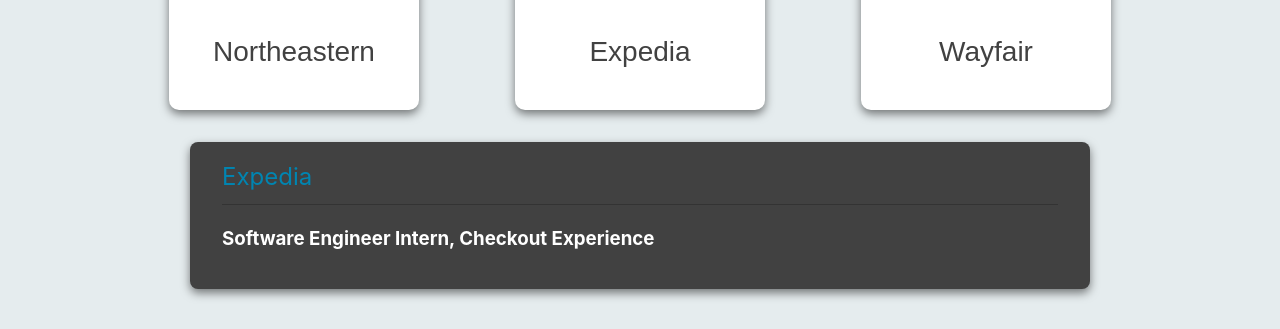
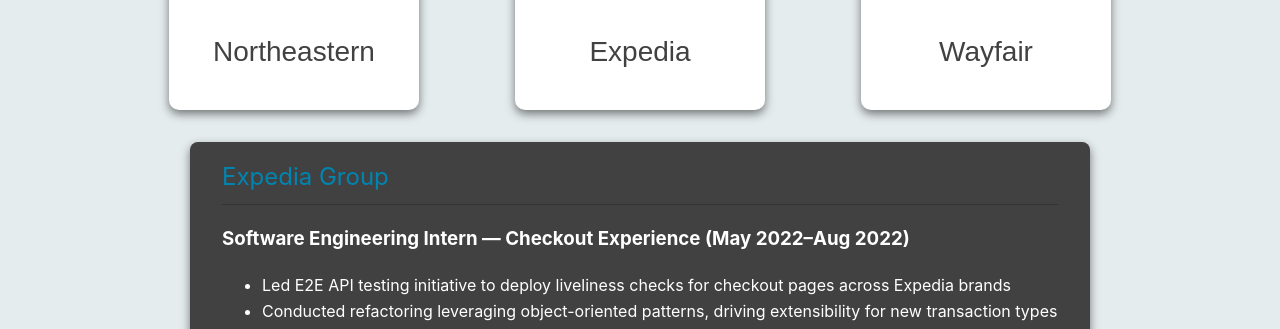
Before and after one commit to sbseanyboy/sbseanyboy.github.io, a plain HTML site: page home.html in a window 1280 px wide. Both pictures are taken after a click on the button "Expedia". Shown: the part 1762-2091 px from the top of the page. Drawn offline with Linux system fonts and the light colour scheme.

Commit message:
populate more data in drop downs

```diff
--- a/css/style.css
+++ b/css/style.css
@@ -230,7 +230,7 @@
 .dropdown-wide.show {
   padding: 1rem 2rem;
   transform: scaleY(1);
-  max-height: 500px; /* Adjust if you expect more content */
+  max-height: 600px; /* Adjust if you expect more content */
 }
 
 #experience-dropdown h2,
--- a/home.html
+++ b/home.html
@@ -59,15 +59,15 @@
         <div class="text">
             <h2>Experience</h2>
             <div class="experience-icons">
-              <button class="icon-button" company="Northeastern University" title="Teaching Assistant, Fundamentals of Computer Science">
+              <button class="icon-button" company="Northeastern University Khoury College of Computer Sciences">
                 <img src="/images/icons/northeastern.png" alt="Northeastern Logo" />
                 <h2>Northeastern</h2>
               </button>
-              <button class="icon-button" company="Expedia Group" title="Software Engineer Intern, Checkout Experience">
+              <button class="icon-button" company="Expedia Group">
                 <img src="/images/icons/expedia.png" alt="Expedia Logo" />
                 <h2>Expedia</h2>
               </button>
-              <button class="icon-button" company="Wayfair LLC" title="Software Engineer, Supply Chain and Retail Tech">
+              <button class="icon-button" company="Wayfair LLC">
                 <img src="/images/icons/wayfair.png" alt="Wayfair Logo" />
                 <h2>Wayfair</h2>
               </button>
@@ -124,15 +124,15 @@
         <div class="text">
             <h2>Education</h2>
             <div class="experience-icons">
-              <button class="icon-button" company="The American School in Japan" title="High School Diploma, 2016-2020">
+              <button class="icon-button" company="The American School in Japan">
                 <img src="/images/icons/asij.png" alt="Asij Logo" />
                 <h2>ASIJ</h2>
               </button>
-              <button class="icon-button" company="Northeastern University" title="B.S. Computer Science and Business Administration, 2020-2023">
+              <button class="icon-button" company="Northeastern University">
                 <img src="/images/icons/northeastern-seal.png" alt="Northeastern Seal" />
                 <h2>Northeastern</h2>
               </button>
-              <button class="icon-button" company="Georgia Institute of Technology" title="M.S. Computer Science, 2025-2028">
+              <button class="icon-button" company="Georgia Institute of Technology">
                 <img src="/images/icons/gt.png" alt="Georgia Tech Logo" />
                 <h2>Georgia Tech</h2>
               </button>
--- a/js/dropdown.js
+++ b/js/dropdown.js
@@ -1,25 +1,111 @@
+const dropdownData = {
+  "Northeastern University Khoury College of Computer Sciences": {
+    title: "Northeastern University Khoury College of Computer Sciences",
+    subtitle: "Teaching Assistant, Fundamentals of Computer Science",
+    content: `
+      <ul>
+        <li>Hosted office hours and led 2 labs per week providing guidance in technical skills and design techniques</li>
+        <li>Supported curriculum planning, grading, and exam proctoring for 800+ students.</li>
+      </ul>
+    `
+  },
+  "Expedia Group": {
+    title: "Expedia Group",
+    subtitle: "Software Engineering Intern — Checkout Experience (May 2022–Aug 2022)",
+    content: `
+      <ul>
+        <li>Led E2E API testing initiative to deploy liveliness checks for checkout pages across Expedia brands</li>
+        <li>Conducted refactoring leveraging object-oriented patterns, driving extensibility for new transaction types</li>
+        <li>Created a Github Action to automate syncing changes between deployment pipeline UI and Github repository</li>
+      </ul>
+    `
+  },
+  "Wayfair LLC": {
+    title: "Wayfair LLC",
+    subtitle: "Software Engineer Co-op — Marketing Tech (July 2022–December 2022)",
+    content: `
+      <ul>
+        <li>Improved the quality of ads displayed on the storefront with a new Java advertisement ranking algorithms</li>
+        <li>Optimized ad footprint and enhanced the shopping experience by implementing logic to scale ad quantities</li>
+        <li>Corrected the cost of 650,000+ daily ad clicks by discovering and resolving a bug in an ad pricing algorithm</li>
+      </ul>
+    `,
+    subtitle2: "Software Engineer I — Supply Chain and Retail Tech (July 2023–Present)",
+    content2: `
+      <ul>
+        <li>Led the department-wide adoption of Postgres by enhancing infrastructure for easy terraform provisioningm and extending a core data access library to support Postgres and supporting functionality</li>
+        <li>Reduced latencies of a key storefront API by 7-8% by enhancing kafka data propagation, enabling the obsoletion and removal of redundant SQL queries and surrounding code</li>
+        <li>Optimized Kafka consumer applications processing 500k+ messages per second, improving data integrity, eliminating bottlenecks, and enhancing concurrency to ensure real-time processing at scale</li>
+        <li>Fixed several bugs correcting the legal compliance and preventing sale of 63M+ products and 300+ suppliers</li>
+        <li>Led prep efforts for peak sales events by scaling resources and caches, and load-testing storefront services</li>
+        <li>Mentored 4 new hires through onboarding, enabling their contribution to production code in 2 weeks</li>
+      </ul>
+    `
+  },
+  "The American School in Japan": {
+    title: "The American School in Japan",
+    subtitle: "High School Diploma (2016–2020)",
+    content: `
+      <ul>
+        <li>GPA: 3.9 / 4.0</li>
+        <li>High Honors with Distinction</li>
+        <li>AMIS Honor Jazz Band, AP Scholar with Distinction</li>
+      </ul>
+    `
+  },
+  "Northeastern University": {
+    title: "Northeastern University",
+    subtitle: "B.S. Computer Science & Business Administration (2020–2023)",
+    content: `
+      <ul>
+        <li>GPA: 3.7 / 4.0</li>
+        <li>Magna Cum Laude, Dean's List</li>
+        <li>Resilience Award, Achievement Award</li>
+      </ul>
+    `
+  },
+  "Georgia Institute of Technology": {
+    title: "Georgia Institute of Technology",
+    subtitle: "M.S. Computer Science, 2025-2028",
+    content: `
+      <ul>
+        <li>Will begin classes fall 2025!</li>
+      </ul>
+    `
+  }
+};
+
+
 const buttons = document.querySelectorAll('.icon-button');
 
 buttons.forEach(button => {
   button.addEventListener('click', () => {
-    const info = button.getAttribute('title');
-    const title = button.querySelector('h2')?.textContent ?? '';
-
+    const company = button.getAttribute('company');
     const section = button.closest('.section');
     const dropdown = section.querySelector('.dropdown-wide');
 
+    const data = dropdownData[company];
+    if (!data) return;
+
     const isVisible = dropdown.classList.contains('show');
     const currentTitle = dropdown.querySelector('h2')?.textContent;
-    const currentInfo = dropdown.querySelector('h3')?.textContent;
 
-    if (isVisible && currentTitle === title && currentInfo === info) {
+    if (isVisible && currentTitle === data.title) {
       dropdown.classList.remove('show');
-      setTimeout(() => dropdown.innerHTML = '', 400); // Wait for animation before clearing
+      setTimeout(() => dropdown.innerHTML = '', 400);
     } else {
       dropdown.innerHTML = `
-        <h2>${title}</h2>
-        <h3>${info}</h3>
-      `;
+        <h2>${data.title}</h2>
+        <h3>${data.subtitle}</h3>
+        <div>${data.content}</div>
+      `
+      if (data.subtitle2 != null) {
+        dropdown.innerHTML +=
+        `
+          <h3>${data.subtitle2}</h3>
+          <div>${data.content2}</div>
+        `;
+      }
       dropdown.classList.add('show');
     }
   });
```
